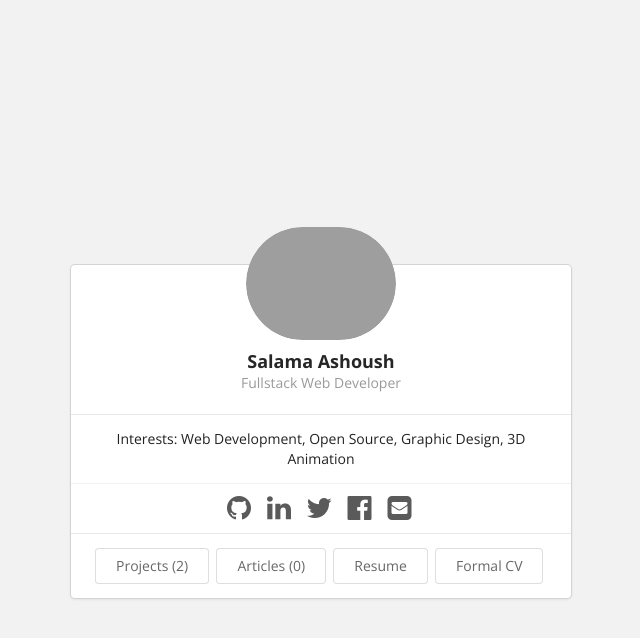
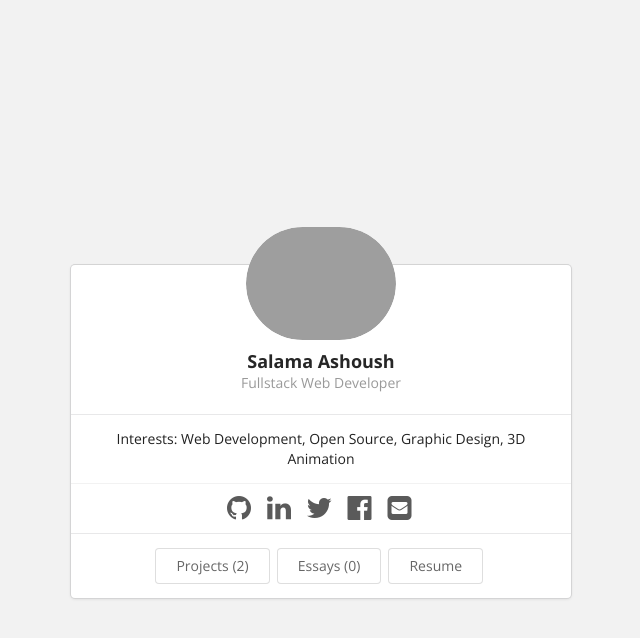
Before and after one commit to salamaashoush/salamaashoush.github.io, a Jekyll site: the page built from index.html, in a window 1280 px wide. Shown: the top 638 px of the page, without its empty margins (319-959 px from the left). Built offline with Jekyll 4.4.1, drawn with Linux system fonts in a browser that asks for light colours.

Commit message:
undo last changes

```diff
--- a/_config.yml
+++ b/_config.yml
@@ -15,7 +15,7 @@ bio-page-label: Resume
 # Defining your own custom theme variations is easy. See the documentation.
 theme-home: theme-home-builtin-1.html
 theme-projects: theme-projects-builtin-1.html
-theme-essays: theme-articles-builtin-1.html
+theme-essays: theme-essays-builtin-1.html
 theme-bio: theme-bio-builtin-1.html
 
 # YOU NORMALLY NEVER CHANGE THE FOLLOWING
--- a/_includes/essay-card-1a.html
+++ b/_includes/essay-card-1a.html
@@ -1,4 +1,4 @@
-<!-- Used by tharticlessays-builtin-1 -->
+<!-- Used by theme-essays-builtin-1 -->
 
 <a class="card" href="{{ site.baseurl}}{{ include.page.url }}">
   <div class="content">
--- a/_includes/essay-card.html
+++ b/_includes/essay-card.html
@@ -1,4 +1,4 @@
-<!-- Used by tharticlessays-builtin-1 -->
+<!-- Used by theme-essays-builtin-1 -->
 
 <div class="card">
   <div class="content">
--- a/_includes/essay-row.html
+++ b/_includes/essay-row.html
@@ -1,4 +1,4 @@
-<!-- Used by tharticlessays-builtin-2 -->
+<!-- Used by theme-essays-builtin-2 -->
 
 <div class="row">
   <div style="text-align: center" class="three wide column">
--- a/_includes/menubar.html
+++ b/_includes/menubar.html
@@ -1,4 +1,4 @@
-<!-- Used by all builtin themes. Now we list numberarticlessays and projects. -->
+<!-- Used by all builtin themes. Now we list number of essays and projects. -->
 
 {% assign essay_pages = site.pages | where: "type", "essay"  | where_exp: "page", "page.draft != true" %}
 {% assign project_pages = site.pages | where: "type", "project" | where_exp: "page", "page.draft != true" %}
--- a/_includes/theme-home-builtin-1.html
+++ b/_includes/theme-home-builtin-1.html
@@ -41,14 +41,11 @@
         <a href="{{ site.baseurl}}/projects/">
           <button class="ui basic button">Projects ({{ num_projects }})</button>
         </a>
-        <a href="{{ site.baseurl}}/articles/">
-          <button class="ui basic button">Articles ({{ num_essays }})</button>
+        <a href="{{ site.baseurl}}/essays/">
+          <button class="ui basic button">Essays ({{ num_essays }})</button>
         </a>
         <a href="{{ site.baseurl}}/bio/">
           <button class="ui basic button">{{ site.bio-page-label }}</button>
-        </a>
-        <a href="{{ site.baseurl}}/images/salamacv.pdf">
-          <button class="ui basic button">Formal CV</button>
         </a>
       </div>
     </div>
```
